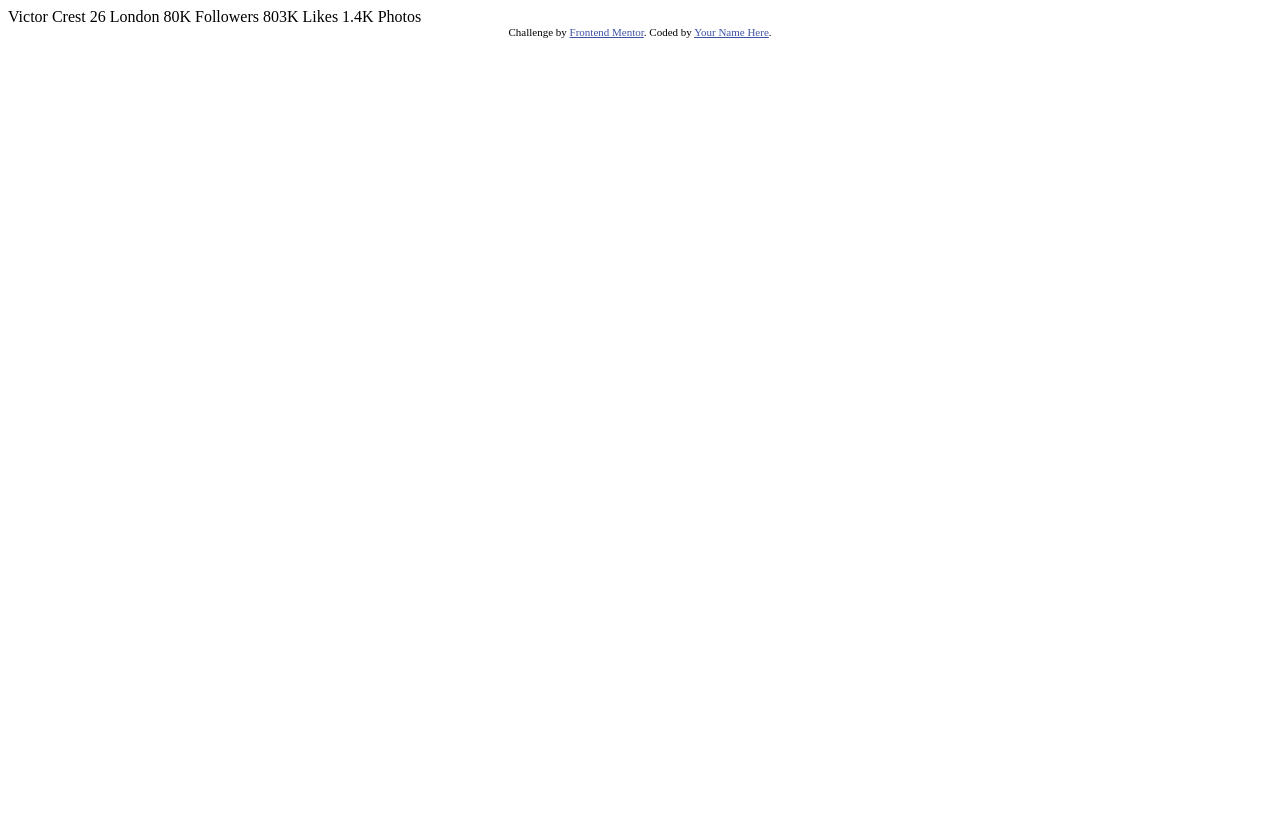
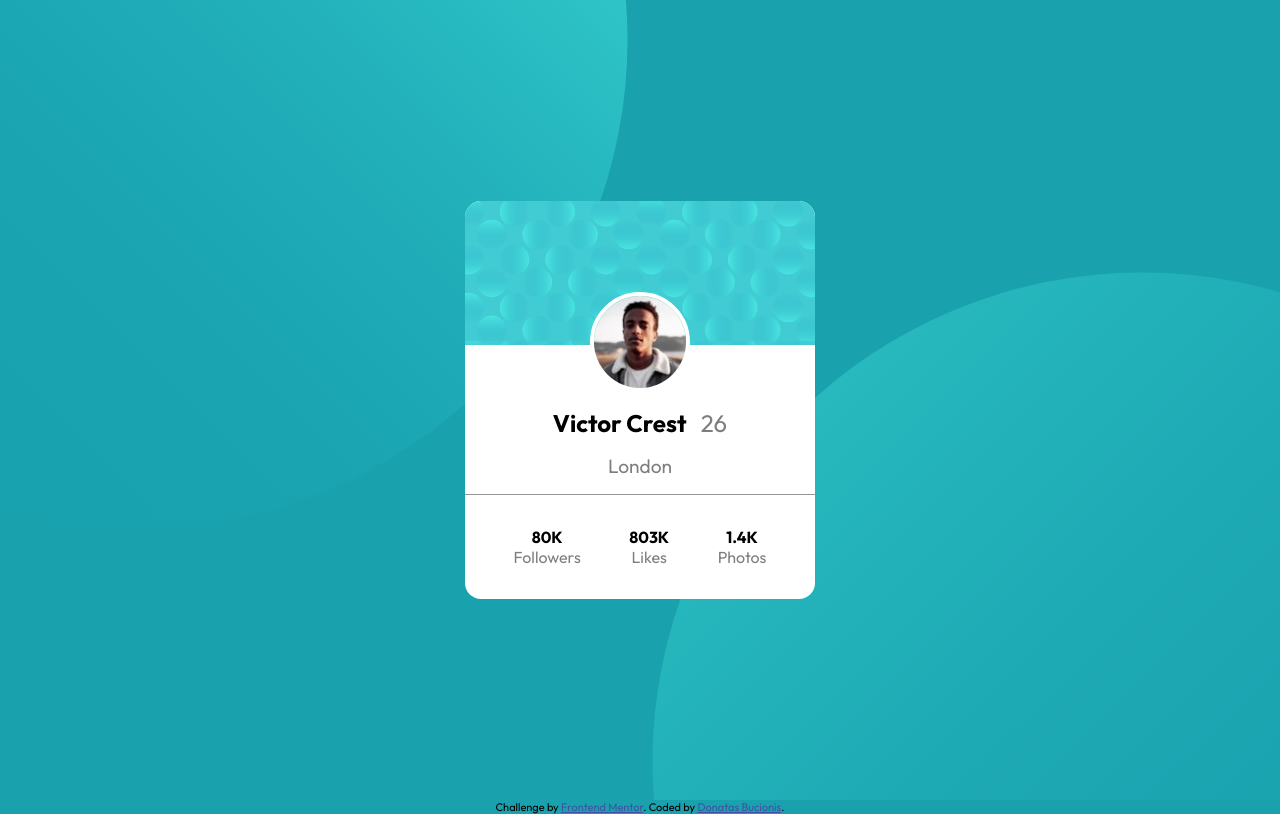
Before and after one commit to Donatas-prog/profile-card-component-main, a plain HTML site: page index.html in a window 1280 px wide. Drawn offline with Linux system fonts and the light colour scheme.

Commit message:
second commit

```diff
--- a/index.html
+++ b/index.html
@@ -9,27 +9,50 @@
   <title>Frontend Mentor | Profile card component</title>
 
   <!-- Feel free to remove these styles or customise in your own stylesheet 👍 -->
-  <style>
-    .attribution { font-size: 11px; text-align: center; }
-    .attribution a { color: hsl(228, 45%, 44%); }
-  </style>
+
+  <link rel="stylesheet" href="main.css/style.css">
+  <link rel="preconnect" href="https://fonts.googleapis.com">
+<link rel="preconnect" href="https://fonts.gstatic.com" crossorigin>
+<link href="https://fonts.googleapis.com/css2?family=Karla:ital,wght@0,700;1,400&family=Kumbh+Sans:wght@400;700&family=Outfit:wght@400;700&display=swap" rel="stylesheet">
 </head>
 <body>
-  Victor Crest
-  26
-  London
+  <section class="container">
+    <div class="circles">
+      <img class="ci1" src="images/bg-pattern-top.svg" alt="">
+      <img class="ci2" src="images/bg-pattern-bottom.svg" alt="">
+    </div>
+    <div class="wrapper">
+      <div class="top"></div>
+      <div class="name">
+      <div class="image">
+        <img src="images/image-victor.jpg" alt="victor" width="100" heigth="100">
+      </div>
+        <h1>Victor Crest <span>26</span>
+          </h1>
+          <h4>London</h4>
+        </div>
+          <div class="bottom">
 
-  80K
-  Followers
+              <h4>80K<span class="likes">Followers</span></h4>
 
-  803K
-  Likes
+              <h4>803K<span class="likes">Likes</span></h4>
 
-  1.4K
-  Photos
+              <h4>1.4K<span class="likes">Photos</span></h4>
+
+
+
+          </div>
+
+    </div>
+  </section>
+
+
+
+
+
   <div class="attribution">
     Challenge by <a href="https://www.frontendmentor.io?ref=challenge" target="_blank">Frontend Mentor</a>.
-    Coded by <a href="#">Your Name Here</a>.
+    Coded by <a href="#">Donatas Bucionis</a>.
   </div>
 </body>
 </html>
--- /dev/null
+++ b/main.css/style.css
@@ -0,0 +1,147 @@
+ * {
+    margin: 0;
+    padding: 0;
+    box-sizing: border-box;
+}
+body {
+
+    background-color: hsl(185, 75%, 39%);
+    font-family: 'Karla', sans-serif;
+    font-family: 'Kumbh Sans', sans-serif;
+    font-family: 'Outfit', sans-serif;
+
+
+
+
+}
+
+section {
+    display: flex;
+    flex-direction: column;
+    place-content: center;
+    max-width: 1440px;
+    min-height: 100vh;
+    overflow: hidden;
+    position: relative;
+
+
+
+}
+.wrapper {
+    max-width: 375px;
+    min-height: 20rem;
+    border: none;
+    background-color: white;
+    display: flex;
+    flex-direction: column;
+    justify-content: center;
+    align-items: center;
+    border-radius: 1rem;
+    margin: 0 auto;
+    overflow: hidden;
+    position: relative;
+
+
+
+}
+.top {
+    width: 350px;
+    height: 9rem;
+    background: url(./images/bg-pattern-card.svg);
+
+}
+
+.image img {
+    border-radius: 50%;
+    margin-top: -30%;
+    border: 4px solid white;
+
+
+
+}
+.bottom {
+    display: flex;
+    flex-direction: row;
+    align-items: center;
+    justify-content: space-evenly;
+    width: 350px;
+    height: 10%;
+    border-top: 1px solid  hsl(0, 0%, 59%);
+
+
+
+
+
+}
+.name span {
+    opacity: .5;
+    padding-left: .6rem;
+}
+
+.name h4 {
+    text-align: center;
+    font-weight: 400;
+    padding: 1rem;
+    font-size: 1.2rem;
+    opacity: .5;
+
+}
+
+.image {
+    display: flex;
+    flex-direction: column;
+    justify-content: center;
+    align-items: center;
+    padding-bottom: 1rem;
+}
+.bottom h4 {
+    padding-top: 2rem;
+    display: flex;
+    flex-direction: column;
+    justify-content: center;
+    align-items: center;
+
+}
+.likes {
+    font-size: 1rem;
+    font-weight: 400;
+    padding-bottom: 2rem;
+    opacity: .5;
+}
+span {
+    font-weight: 400;
+}
+
+.attribution { font-size: 11px;
+    text-align: center;
+
+}
+
+
+
+.attribution a {
+    color: hsl(228, 45%, 44%);
+
+}
+
+.circles .ci1,
+.circles .ci2 {
+    position: absolute;
+}
+
+
+.circles .ci1 {
+    top: -450px;
+    left: -350px;
+}
+
+.circles .ci2 {
+
+    bottom: -450px;
+    right: -350px;
+}
+@media screen and (max-width: 375px) {
+    body {
+        display: column;
+    }
+}
```
Also changed, not shown: main.css/images/bg-pattern-bottom.svg (added), main.css/images/bg-pattern-card.svg (added), main.css/images/bg-pattern-top.svg (added).
